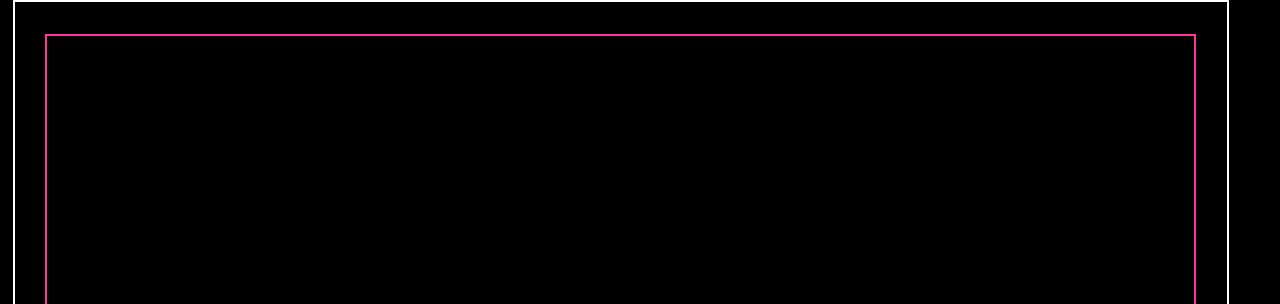
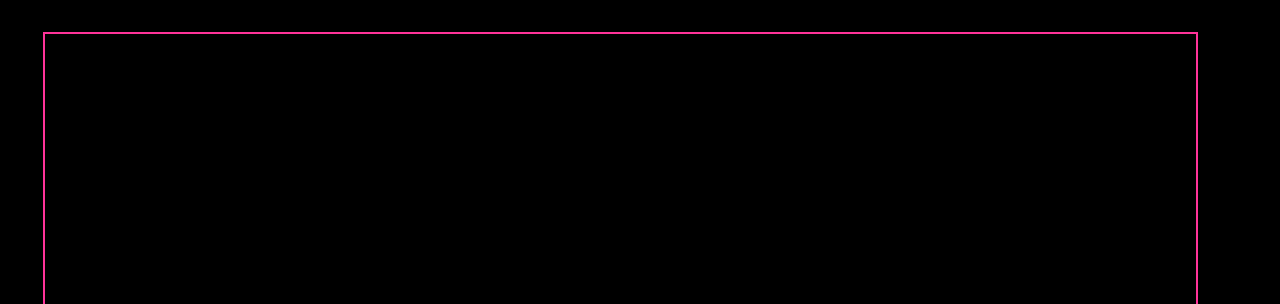
Before and after one commit to Coditdoc/awes, a plain HTML site: page index.html in a window 1280 px wide. Shown: the top 304 px of the page. Drawn offline with Linux system fonts and the light colour scheme.

Commit message:
Update awes.css

```diff
--- a/awes.css
+++ b/awes.css
@@ -37,7 +37,7 @@
 
   .mains{
     max-width: 95vmax;
-    border: 2px solid white;
+    /* border: 2px solid white; */
     height: 100vh;
     margin-inline-start: 1%;
     margin-inline-end: 0%;
@@ -55,7 +55,7 @@
     height: 97vmax;
     align-items: center;
     align-content: center;
-    border: 2px solid pink;
+    /* border: 2px solid pink; */
     /* padding-top: 75px; */
      display: flex;
     /* flex-wrap: wrap; */
```
